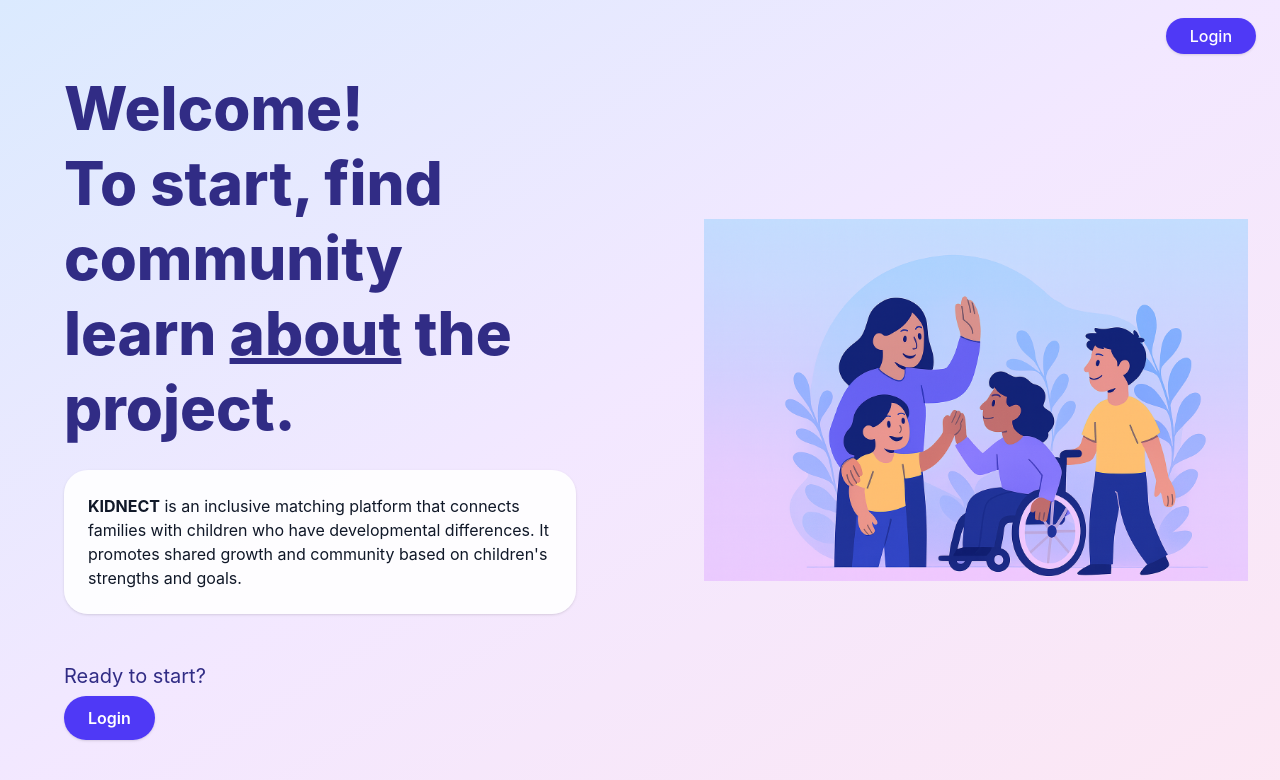
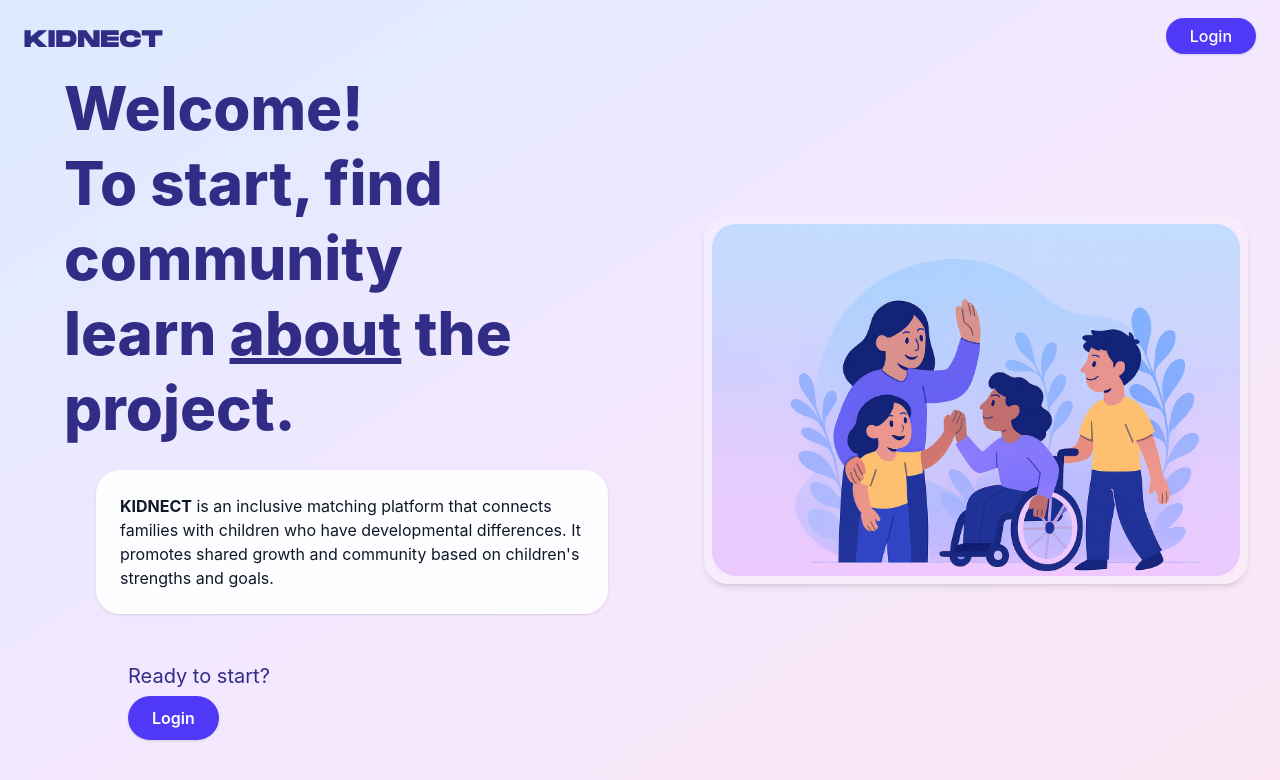
Before and after one commit to Viktoria2609/inclusive-matching-frontend2, a React (Vite) app: page / in a window 1280 px wide. Both pictures are taken after a click on the element "about". Shown: the top 780 px of the page. Built offline with nearby package versions, Linux system fonts and the light colour scheme.

Commit message:
Refactoring

```diff
--- a/src/pages/welcome.jsx
+++ b/src/pages/welcome.jsx
@@ -6,18 +6,41 @@ export const WelcomePage = () => {
   const [showAbout, setShowAbout] = useState(false);
 
   return (
-    <div className="w-full h-screen bg-gradient-to-br from-blue-100 via-purple-100 to-pink-100 text-indigo-900">
+    <div className="w-full h-screen bg-gradient-to-br from-blue-100 via-purple-100 to-pink-100 text-indigo-900 relative">
+      {/* Top-left KIDNECT Logo */}
+      <div className="absolute top-6 left-6 z-10">
+        <h1 className="text-2xl monument-font font-bold tracking-wide">KIDNECT</h1>
+      </div>
+
+      {/* Top-right Login */}
+      <div className="absolute top-6 right-6 z-10">
+        <Link
+          to="/login"
+          className="text-white bg-indigo-600 hover:bg-indigo-800 rounded-full px-6 py-2 font-medium shadow"
+        >
+          Login
+        </Link>
+      </div>
+
+      {/* Main Layout */}
       <div className="flex flex-col md:flex-row h-full w-full">
         {/* Left Text Section */}
         <div className="flex-1 flex flex-col justify-center items-start px-8 md:px-16 py-12 space-y-6">
           <h1 className="text-5xl md:text-6xl font-extrabold leading-tight">
             Welcome!<br />
             To start, find community<br />
-            learn <span className="underline cursor-pointer" onClick={() => setShowAbout(!showAbout)}>about</span> the project.
+            learn{" "}
+            <span
+              className="underline cursor-pointer"
+              onClick={() => setShowAbout(!showAbout)}
+            >
+              about
+            </span>{" "}
+            the project.
           </h1>
 
           {showAbout && (
-            <div className="bg-white/90 text-gray-900 p-6 rounded-3xl shadow max-w-lg">
+            <div className="bg-white/90 text-gray-900 p-6 rounded-3xl shadow max-w-lg ml-8">
               <p>
                 <strong>KIDNECT</strong> is an inclusive matching platform that connects families
                 with children who have developmental differences. It promotes
@@ -26,7 +49,7 @@ export const WelcomePage = () => {
             </div>
           )}
 
-          <div>
+          <div className="ml-16">
             <p className="text-xl mt-6 mb-4">Ready to start?</p>
             <Link
               to="/login"
@@ -39,21 +62,13 @@ export const WelcomePage = () => {
 
         {/* Right Illustration Section */}
         <div className="hidden md:flex flex-1 justify-center items-center px-8 py-12">
-          <img
-            src={illustration}
-            alt="Inclusive illustration"
-            className="max-h-[80%] object-contain"
-          />
-        </div>
-
-        {/* Top-right Login */}
-        <div className="absolute top-6 right-6">
-          <Link
-            to="/login"
-            className="text-white bg-indigo-600 hover:bg-indigo-800 rounded-full px-6 py-2 font-medium shadow"
-          >
-            Login
-          </Link>
+          <div className="rounded-3xl bg-white/20 backdrop-blur-sm p-2 shadow-md">
+            <img
+              src={illustration}
+              alt="Inclusive illustration"
+              className="max-h-[80%] object-contain rounded-3xl"
+            />
+          </div>
         </div>
       </div>
     </div>
```
